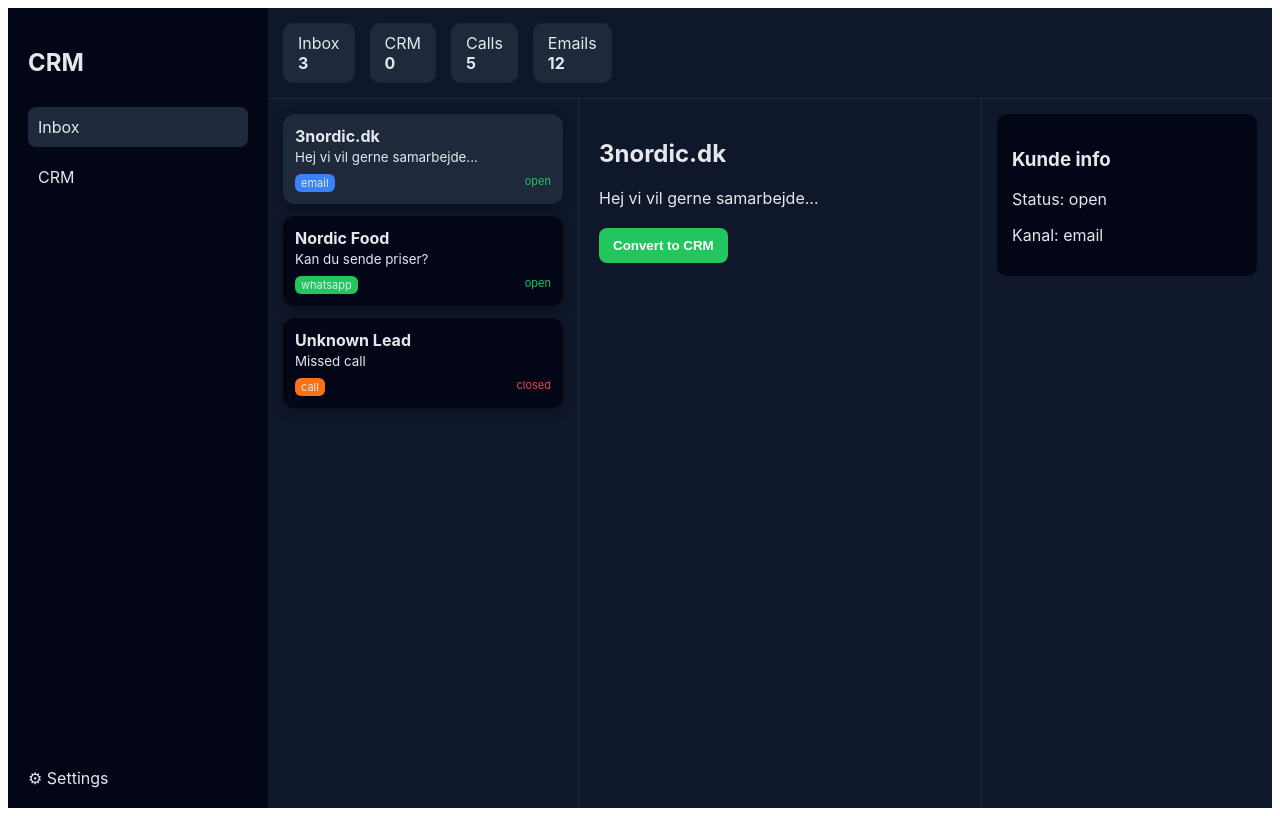
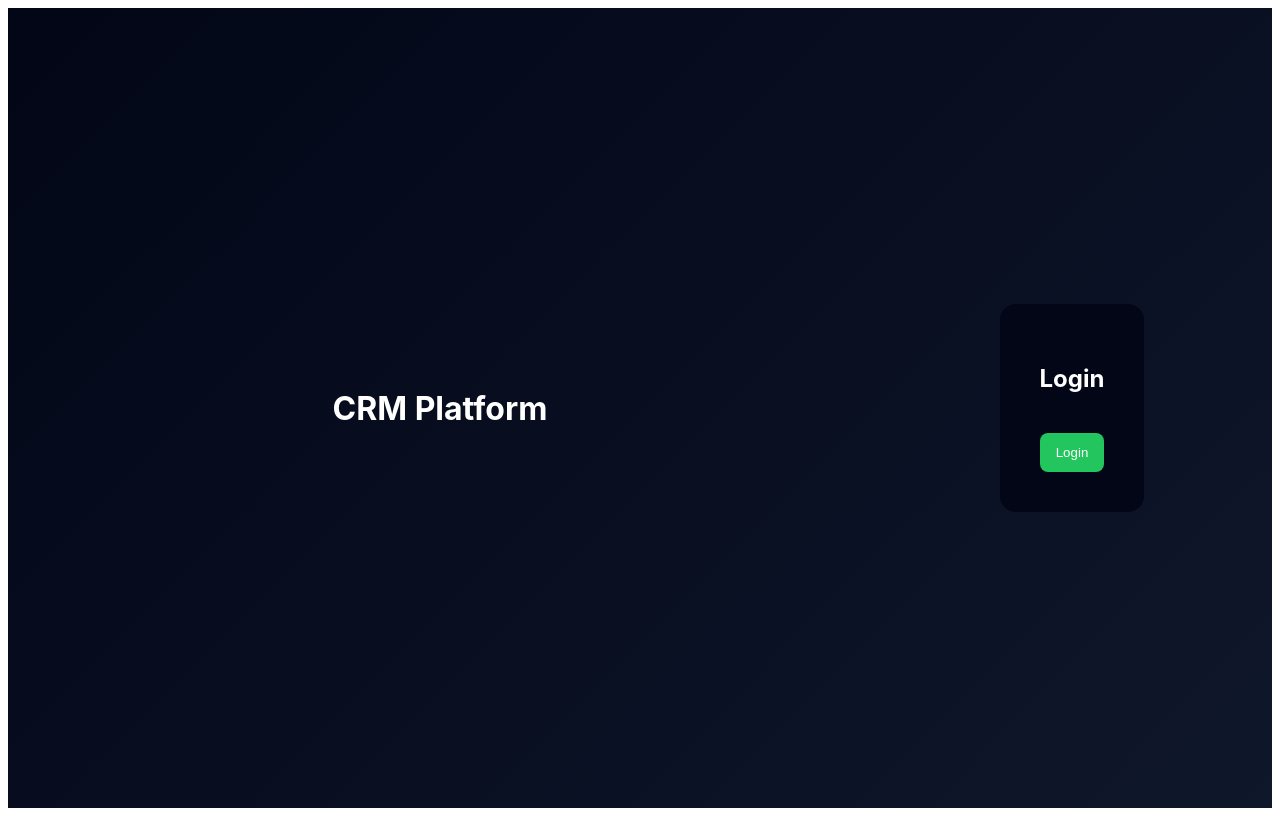
Before and after one commit to 2710brian/crm-dashboard, a React (Vite) app: page / in a window 1280 px wide. Built offline with nearby package versions, Linux system fonts and the light colour scheme.

Commit message:
Update App.jsx

```diff
--- a/src/App.jsx
+++ b/src/App.jsx
@@ -2,14 +2,61 @@ import { useState } from "react";
 
 export default function App() {
 
+  // ===== LANGUAGE =====
+  const translations = {
+    da: {
+      login: "Login",
+      inbox: "Indbakke",
+      crm: "CRM",
+      convert: "Konverter",
+      assign: "Tildel",
+      close: "Luk",
+      delete: "Slet",
+      normal: "Normal",
+      affiliate: "Affiliate",
+      iptv: "IPTV/Plex"
+    },
+    en: {
+      login: "Login",
+      inbox: "Inbox",
+      crm: "CRM",
+      convert: "Convert",
+      assign: "Assign",
+      close: "Close",
+      delete: "Delete",
+      normal: "Normal",
+      affiliate: "Affiliate",
+      iptv: "IPTV/Plex"
+    },
+    es: {
+      login: "Login",
+      inbox: "Bandeja",
+      crm: "CRM",
+      convert: "Convertir",
+      assign: "Asignar",
+      close: "Cerrar",
+      delete: "Eliminar",
+      normal: "Normal",
+      affiliate: "Afiliado",
+      iptv: "IPTV/Plex"
+    }
+  };
+
+  const [lang, setLang] = useState("da");
+  const t = (k) => translations[lang][k] || k;
+
+  // ===== LOGIN =====
+  const [loggedIn, setLoggedIn] = useState(false);
+
+  // ===== APP STATE =====
   const [view, setView] = useState("inbox");
   const [selected, setSelected] = useState(0);
   const [showTypeSelect, setShowTypeSelect] = useState(false);
+  const [showModal, setShowModal] = useState(false);
 
   const [messages, setMessages] = useState([
-    { name: "3nordic.dk", type: "email", text: "Hej vi vil gerne samarbejde...", status: "open" },
-    { name: "Nordic Food", type: "whatsapp", text: "Kan du sende priser?", status: "open" },
-    { name: "Unknown Lead", type: "call", text: "Missed call", status: "closed" }
+    { name: "3nordic.dk", type: "email", text: "Samarbejde?", status: "open" },
+    { name: "Nordic Food", type: "whatsapp", text: "Pris?", status: "open" }
   ]);
 
   const [crm, setCrm] = useState([]);
@@ -17,265 +64,176 @@ export default function App() {
 
   const active = messages[selected];
 
-  const getBadgeColor = (type) => {
-    if (type === "email") return "#3B82F6";
-    if (type === "whatsapp") return "#22C55E";
-    return "#F97316";
-  };
-
   const convertToCRM = (type) => {
-    const newClient = {
-      name: active.name,
-      email: "unknown@mail.com",
-      type
-    };
-
-    setCrm([...crm, newClient]);
-    setCrmSelected(newClient);
-    setView("crm");
+    const client = { name: active.name, type };
+    setCrm([...crm, client]);
+    setCrmSelected(client);
+    setShowModal(true);
     setShowTypeSelect(false);
   };
 
+  const updateStatus = (status) => {
+    const copy = [...messages];
+    copy[selected].status = status;
+    setMessages(copy);
+  };
+
+  const removeTicket = () => {
+    setMessages(messages.filter((_, i) => i !== selected));
+    setSelected(0);
+  };
+
+  // ===== LOGIN OVERLAY =====
+  if (!loggedIn) {
     return (
       <div style={{
+        height: "100vh",
         display: "flex",
-      height: "100vh",
-      background: "#0F172A",
-      color: "#E5E7EB",
+        background: "linear-gradient(135deg,#020617,#0F172A)",
+        color: "white",
         fontFamily: "Inter"
       }}>
+        <div style={{
+          flex: 1,
+          display: "flex",
+          alignItems: "center",
+          justifyContent: "center"
+        }}>
+          <h1>CRM Platform</h1>
+        </div>
+
+        <div style={{
+          width: "400px",
+          display: "flex",
+          alignItems: "center",
+          justifyContent: "center"
+        }}>
+          <div style={{
+            background: "#020617",
+            padding: "40px",
+            borderRadius: "16px"
+          }}>
+            <h2>{t("login")}</h2>
+            <button onClick={() => setLoggedIn(true)}
+              style={{
+                marginTop: "20px",
+                padding: "12px",
+                width: "100%",
+                background: "#22C55E",
+                border: "none",
+                borderRadius: "8px",
+                color: "white"
+              }}>
+              {t("login")}
+            </button>
+          </div>
+        </div>
+      </div>
+    );
+  }
+
+  // ===== MAIN APP =====
+  return (
+    <div style={{ display: "flex", height: "100vh", background: "#0F172A", color: "#E5E7EB" }}>
 
       {/* SIDEBAR */}
-      <div style={{
-        width: "220px",
-        background: "#020617",
-        padding: "20px",
-        display: "flex",
-        flexDirection: "column",
-        justifyContent: "space-between"
-      }}>
+      <div style={{ width: "220px", background: "#020617", padding: "20px" }}>
+        <h2>CRM</h2>
+
+        {["Dashboard","Inbox","CRM","Calls","Social","Knowledge"].map((m)=>(
+          <div key={m} style={{ marginTop: "10px", cursor: "pointer" }}>{m}</div>
+        ))}
+
+        <div style={{ position: "absolute", bottom: "20px" }}>
+          ⚙ Settings
           <div>
-          <h2 style={{ marginBottom: "30px" }}>CRM</h2>
-
-          <div onClick={() => setView("inbox")} style={{
-            padding: "10px",
-            borderRadius: "8px",
-            marginBottom: "10px",
-            cursor: "pointer",
-            background: view === "inbox" ? "#1E293B" : "transparent"
-          }}>
-            Inbox
-          </div>
-
-          <div onClick={() => setView("crm")} style={{
-            padding: "10px",
-            borderRadius: "8px",
-            cursor: "pointer",
-            background: view === "crm" ? "#1E293B" : "transparent"
-          }}>
-            CRM
+            🌍
+            <button onClick={()=>setLang("da")}>DA</button>
+            <button onClick={()=>setLang("en")}>EN</button>
+            <button onClick={()=>setLang("es")}>ES</button>
           </div>
         </div>
-
-        <div>⚙ Settings</div>
-      </div>
-
-      {/* MAIN */}
-      <div style={{ flex: 1, display: "flex", flexDirection: "column" }}>
-
-        {/* TOP BAR */}
-        <div style={{
-          display: "flex",
-          gap: "15px",
-          padding: "15px",
-          borderBottom: "1px solid #1E293B"
-        }}>
-          {[
-            { label: "Inbox", value: messages.length },
-            { label: "CRM", value: crm.length },
-            { label: "Calls", value: 5 },
-            { label: "Emails", value: 12 }
-          ].map((item, i) => (
-            <div key={i} style={{
-              background: "#1E293B",
-              padding: "10px 15px",
-              borderRadius: "10px"
-            }}>
-              {item.label}<br />
-              <b>{item.value}</b>
-            </div>
-          ))}
       </div>
 
       {/* CONTENT */}
       <div style={{ flex: 1, display: "flex" }}>
 
-          {/* INBOX VIEW */}
-          {view === "inbox" && (
-            <>
-              {/* LEFT */}
-              <div style={{
-                width: "280px",
-                borderRight: "1px solid #1E293B",
-                padding: "15px"
-              }}>
-                {messages.map((item, i) => (
-                  <div key={i}
-                    onClick={() => setSelected(i)}
+        {/* LEFT LIST */}
+        <div style={{ width: "300px", padding: "15px", borderRight: "1px solid #1E293B" }}>
+          {messages.map((m,i)=>(
+            <div key={i} onClick={()=>setSelected(i)}
               style={{
                 padding: "12px",
-                      marginBottom: "12px",
-                      borderRadius: "12px",
-                      cursor: "pointer",
-                      background: selected === i ? "#1E293B" : "#020617",
-                      boxShadow: "0 4px 12px rgba(0,0,0,0.3)"
+                marginBottom: "10px",
+                background: selected===i?"#1E293B":"#020617",
+                borderRadius: "10px",
+                cursor: "pointer"
               }}>
-                    <b>{item.name}</b><br />
-                    <small>{item.text}</small>
-
-                    <div style={{
-                      marginTop: "8px",
-                      display: "flex",
-                      justifyContent: "space-between"
-                    }}>
-                      <span style={{
-                        background: getBadgeColor(item.type),
-                        padding: "2px 6px",
-                        borderRadius: "6px",
-                        fontSize: "11px"
-                      }}>
-                        {item.type}
-                      </span>
-
-                      <span style={{
-                        color: item.status === "closed" ? "#EF4444" : "#22C55E",
-                        fontSize: "11px"
-                      }}>
-                        {item.status}
-                      </span>
-                    </div>
+              <b>{m.name}</b><br/>
+              <small>{m.text}</small>
             </div>
           ))}
         </div>
 
         {/* MIDDLE */}
         <div style={{ flex: 1, padding: "20px" }}>
-                <h2>{active.name}</h2>
-                <p>{active.text}</p>
+          <h2>{active?.name}</h2>
 
-                <div style={{ marginTop: "20px" }}>
-                  <button style={{
-                    background: "#22C55E",
-                    border: "none",
-                    padding: "10px 14px",
-                    borderRadius: "8px",
-                    color: "white",
-                    fontWeight: "600",
-                    cursor: "pointer"
-                  }} onClick={() => setShowTypeSelect(true)}>
-                    Convert to CRM
-                  </button>
+          <div style={{ marginTop: "20px", display: "flex", gap: "10px" }}>
+            <button onClick={()=>setShowTypeSelect(true)}>{t("convert")}</button>
+            <button onClick={()=>updateStatus("assigned")}>{t("assign")}</button>
+            <button onClick={()=>updateStatus("closed")}>{t("close")}</button>
+            <button onClick={removeTicket}>{t("delete")}</button>
           </div>
 
           {showTypeSelect && (
-                  <div style={{
-                    marginTop: "15px",
-                    background: "#020617",
-                    padding: "15px",
-                    borderRadius: "10px",
-                    display: "flex",
-                    gap: "10px"
-                  }}>
-                    <button style={{ background: "#3B82F6", color: "white", border: "none", padding: "8px", borderRadius: "6px" }} onClick={() => convertToCRM("normal")}>Normal</button>
-                    <button style={{ background: "#22C55E", color: "white", border: "none", padding: "8px", borderRadius: "6px" }} onClick={() => convertToCRM("affiliate")}>Affiliate</button>
-                    <button style={{ background: "#F97316", color: "white", border: "none", padding: "8px", borderRadius: "6px" }} onClick={() => convertToCRM("iptv")}>IPTV</button>
+            <div style={{ marginTop: "10px" }}>
+              <button onClick={()=>convertToCRM("normal")}>{t("normal")}</button>
+              <button onClick={()=>convertToCRM("affiliate")}>{t("affiliate")}</button>
+              <button onClick={()=>convertToCRM("iptv")}>{t("iptv")}</button>
             </div>
           )}
         </div>
 
         {/* RIGHT */}
+        <div style={{ width: "250px", padding: "15px", borderLeft: "1px solid #1E293B" }}>
+          <p>Status: {active?.status}</p>
+        </div>
+
+      </div>
+
+      {/* MODAL */}
+      {showModal && crmSelected && (
         <div style={{
-                width: "260px",
-                borderLeft: "1px solid #1E293B",
-                padding: "15px"
+          position: "fixed",
+          top:0,left:0,right:0,bottom:0,
+          background:"rgba(0,0,0,0.7)",
+          display:"flex",
+          alignItems:"center",
+          justifyContent:"center"
         }}>
           <div style={{
-                  background: "#020617",
-                  padding: "15px",
-                  borderRadius: "10px"
+            width:"80%",
+            height:"80%",
+            background:"#020617",
+            borderRadius:"12px",
+            padding:"20px"
           }}>
-                  <h3>Kunde info</h3>
-                  <p>Status: {active.status}</p>
-                  <p>Kanal: {active.type}</p>
-                </div>
-              </div>
-            </>
-          )}
+            <h2>{crmSelected.name}</h2>
 
-          {/* CRM VIEW */}
-          {view === "crm" && (
-            <div style={{ flex: 1, display: "flex" }}>
+            <div style={{ display:"flex", gap:"10px", marginBottom:"20px" }}>
+              <div>Kontakt</div>
 
-              {/* LIST */}
-              <div style={{
-                width: "280px",
-                borderRight: "1px solid #1E293B",
-                padding: "15px"
-              }}>
-                {crm.map((c, i) => (
-                  <div key={i}
-                    onClick={() => setCrmSelected(c)}
-                    style={{
-                      padding: "10px",
-                      marginBottom: "10px",
-                      background: "#020617",
-                      borderRadius: "10px",
-                      cursor: "pointer"
-                    }}>
-                    {c.name}
-                  </div>
-                ))}
+              {crmSelected.type==="affiliate" && <div>Affiliate</div>}
+              {crmSelected.type==="iptv" && <div>IPTV</div>}
+              {crmSelected.type==="normal" && <div>Kunde</div>}
             </div>
 
-              {/* DETAILS */}
-              <div style={{ flex: 1, padding: "20px" }}>
-                {crmSelected && (
-                  <>
-                    <h2>{crmSelected.name}</h2>
-
-                    <div style={{
-                      display: "flex",
-                      gap: "10px",
-                      marginBottom: "20px"
-                    }}>
-                      <div style={{ background: "#1E293B", padding: "6px 10px", borderRadius: "6px" }}>Kontakt</div>
-
-                      {crmSelected.type === "affiliate" && (
-                        <div style={{ background: "#1E293B", padding: "6px 10px", borderRadius: "6px" }}>Affiliate</div>
-                      )}
-
-                      {crmSelected.type === "iptv" && (
-                        <div style={{ background: "#1E293B", padding: "6px 10px", borderRadius: "6px" }}>IPTV</div>
-                      )}
+            <button onClick={()=>setShowModal(false)}>Luk</button>
           </div>
-
-                    <div style={{
-                      background: "#020617",
-                      padding: "15px",
-                      borderRadius: "10px"
-                    }}>
-                      <p>Email: {crmSelected.email}</p>
-                      <p>Type: {crmSelected.type}</p>
-                    </div>
-                  </>
-                )}
-              </div>
-
         </div>
       )}
 
     </div>
-      </div>
-    </div>
   );
 }
```
Lines whose indentation alone changed are shown as unchanged.
